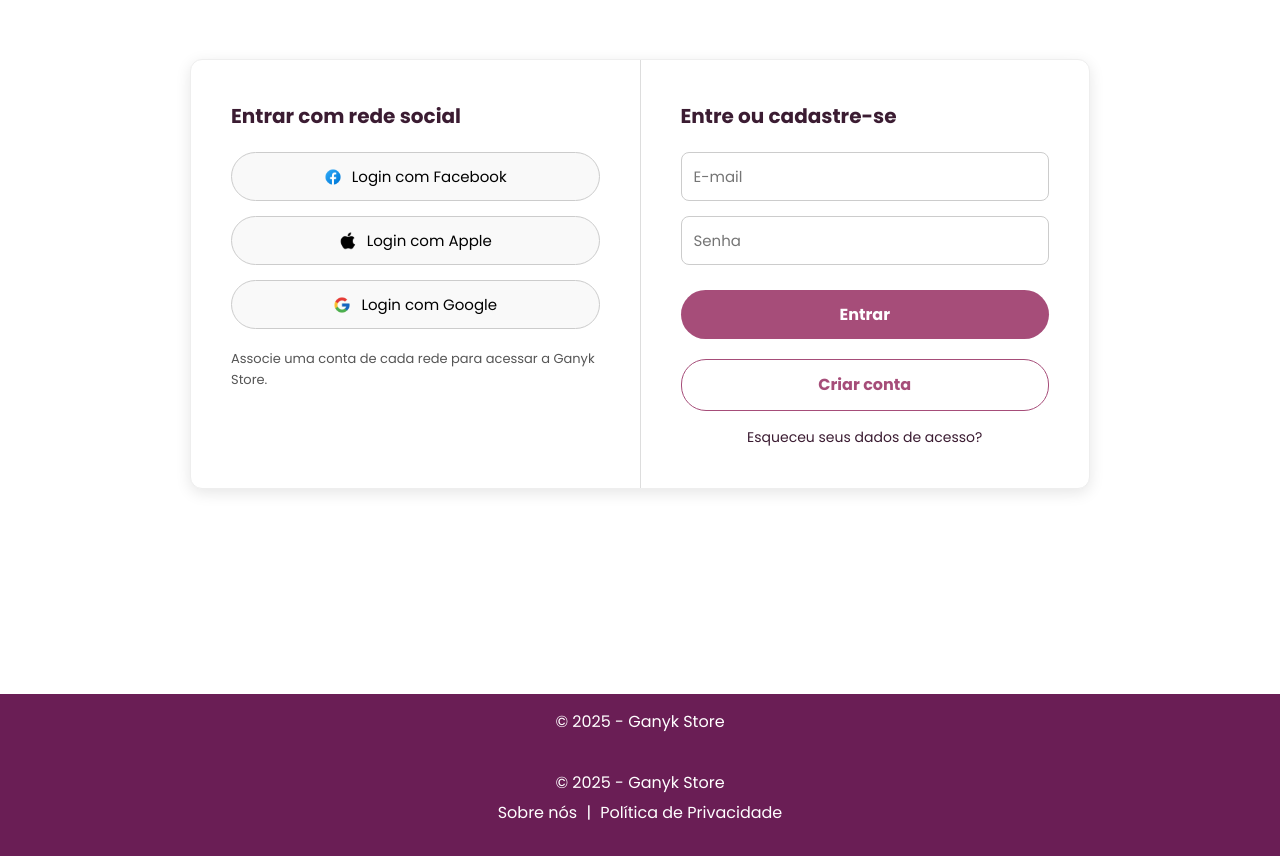
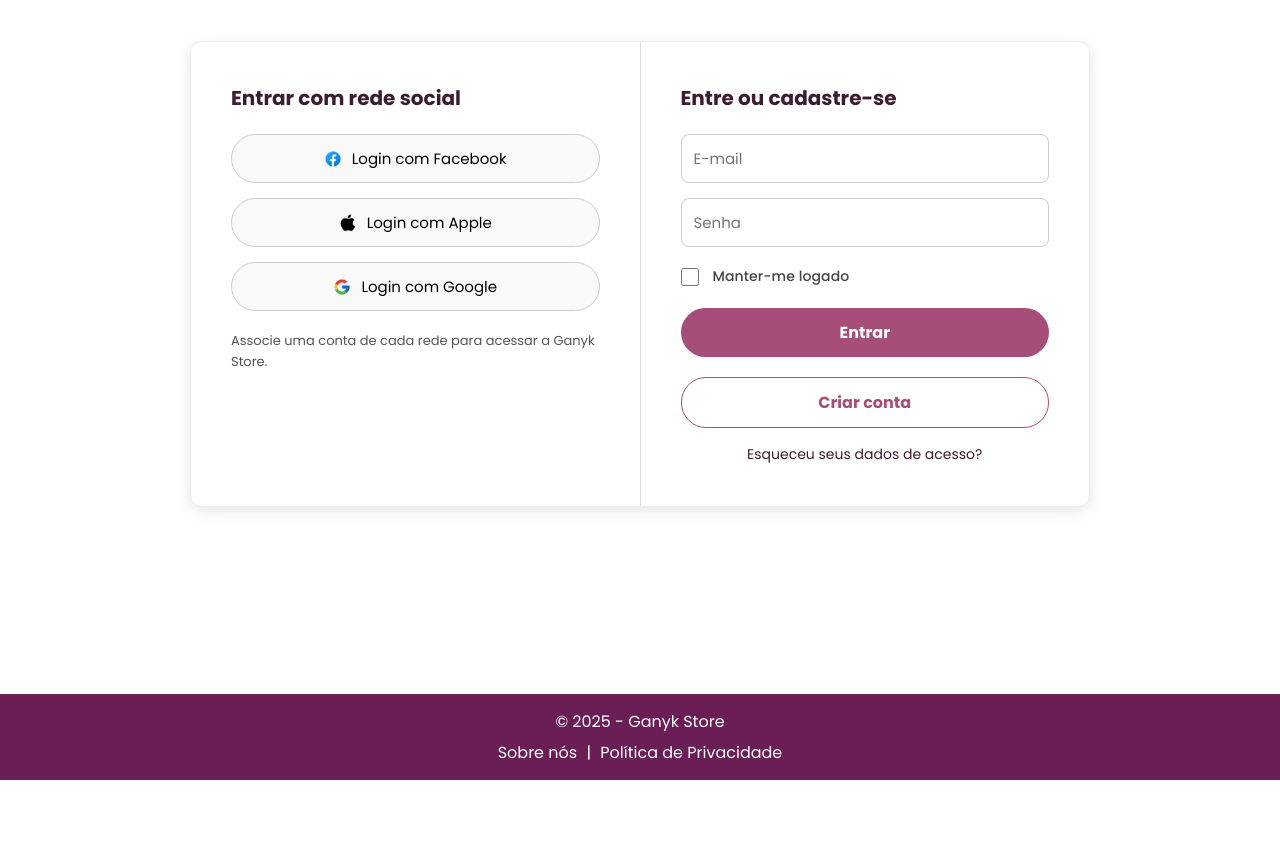
Before and after one commit to devcesar7/ecommerce-roupas-api, a Django app: page /usuarios/login/ in a window 1280 px wide. Shown: the part 126-982 px from the top of the page. After the commit the page ends 906 px from the top, so only its background shows below. Run offline with Django 5.2, Linux system fonts and the light colour scheme.

Commit message:
arrumando bugs do footer

```diff
--- a/ecommerce/core/templates/core/footer.html
+++ b/ecommerce/core/templates/core/footer.html
@@ -1,6 +1,3 @@
-<footer class="site-footer">
-  <p class="footer-text">© 2025 - Ganyk Store</p>
-  <p class="footer-links">
 <footer class="site-footer">
   <p class="footer-text">© 2025 - Ganyk Store</p>
   <p class="footer-links">
@@ -8,5 +5,3 @@
     <a class="footer-link" href="/politica/">Política de Privacidade</a>
   </p>
 </footer>
-  </p>
-</footer>
--- a/ecommerce/usuarios/forms.py
+++ b/ecommerce/usuarios/forms.py
@@ -47,3 +47,8 @@
         label="Senha",
         widget=forms.PasswordInput(attrs={'class': 'form-control', 'placeholder': 'Senha'})
     )
+    remember_me = forms.BooleanField(
+        label="Manter-me logado",
+        required=False,
+        widget=forms.CheckboxInput(attrs={'class': 'form-check-input'})
+    )
--- a/ecommerce/usuarios/static/usuarios/css/login.css
+++ b/ecommerce/usuarios/static/usuarios/css/login.css
@@ -174,9 +174,31 @@
 .form-group.checkbox {
   display: flex;
   align-items: center;
-  gap: 8px;
-  font-size: 13px;
-  margin: 15px 0;
+  gap: 10px;
+  font-size: 14px;
+  margin: 18px 0 10px 0;
+}
+
+.custom-checkbox {
+  accent-color: var(--cor-principal);
+  width: 18px;
+  height: 18px;
+  border-radius: 4px;
+  border: 1.5px solid #bbb;
+  margin-right: 4px;
+  cursor: pointer;
+  transition: box-shadow 0.2s;
+}
+.custom-checkbox:focus {
+  outline: 2px solid var(--cor-principal);
+  box-shadow: 0 0 0 2px rgba(166,77,121,0.15);
+}
+.checkbox-label {
+  cursor: pointer;
+  user-select: none;
+  color: #444;
+  font-weight: 500;
+  letter-spacing: 0.1px;
 }
 
 .politica {
--- a/ecommerce/usuarios/templates/usuarios/login.html
+++ b/ecommerce/usuarios/templates/usuarios/login.html
@@ -43,6 +43,10 @@
         <div class="form-group">
           {{ form.password }}
         </div>
+        <div class="form-group checkbox">
+          <input type="checkbox" name="remember_me" id="id_remember_me" class="form-check-input custom-checkbox" {% if form.remember_me.value %}checked{% endif %}>
+          <label for="id_remember_me" class="checkbox-label">Manter-me logado</label>
+        </div>
         <button type="submit" class="btn-login">Entrar</button>
       </form>
       <a href="{% url 'cadastro' %}" class="btn-create">Criar conta</a>
--- a/ecommerce/usuarios/views.py
+++ b/ecommerce/usuarios/views.py
@@ -32,6 +32,11 @@
         if form.is_valid():
             user = form.get_user()
             login(request, user)
+            # Se o usuário não marcou "Manter-me logado", a sessão expira ao fechar o navegador
+            if not form.cleaned_data.get('remember_me'):
+                request.session.set_expiry(0)  # expira ao fechar o navegador
+            else:
+                request.session.set_expiry(1209600)  # 2 semanas
             messages.success(request, f"Bem-vindo de volta, {user.first_name}! 🎉")
             return redirect('home_public')
         else:
```
